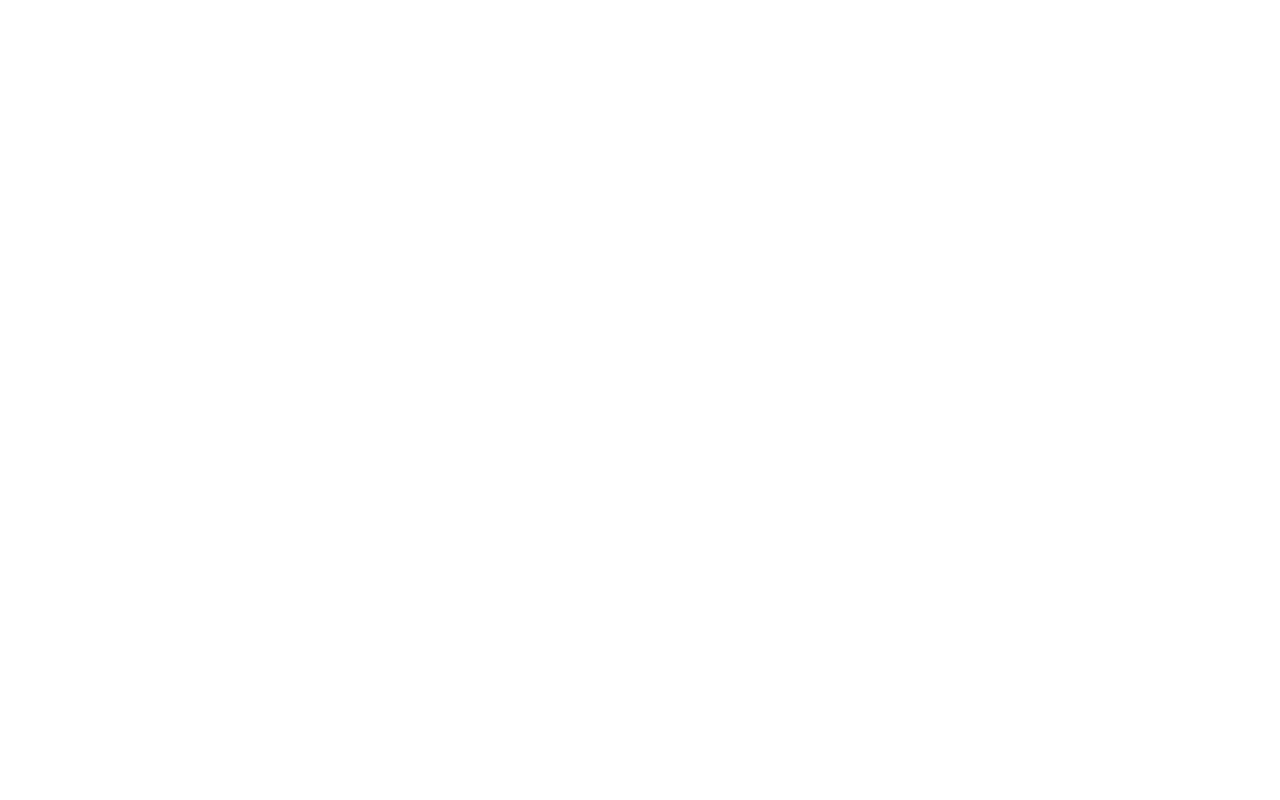
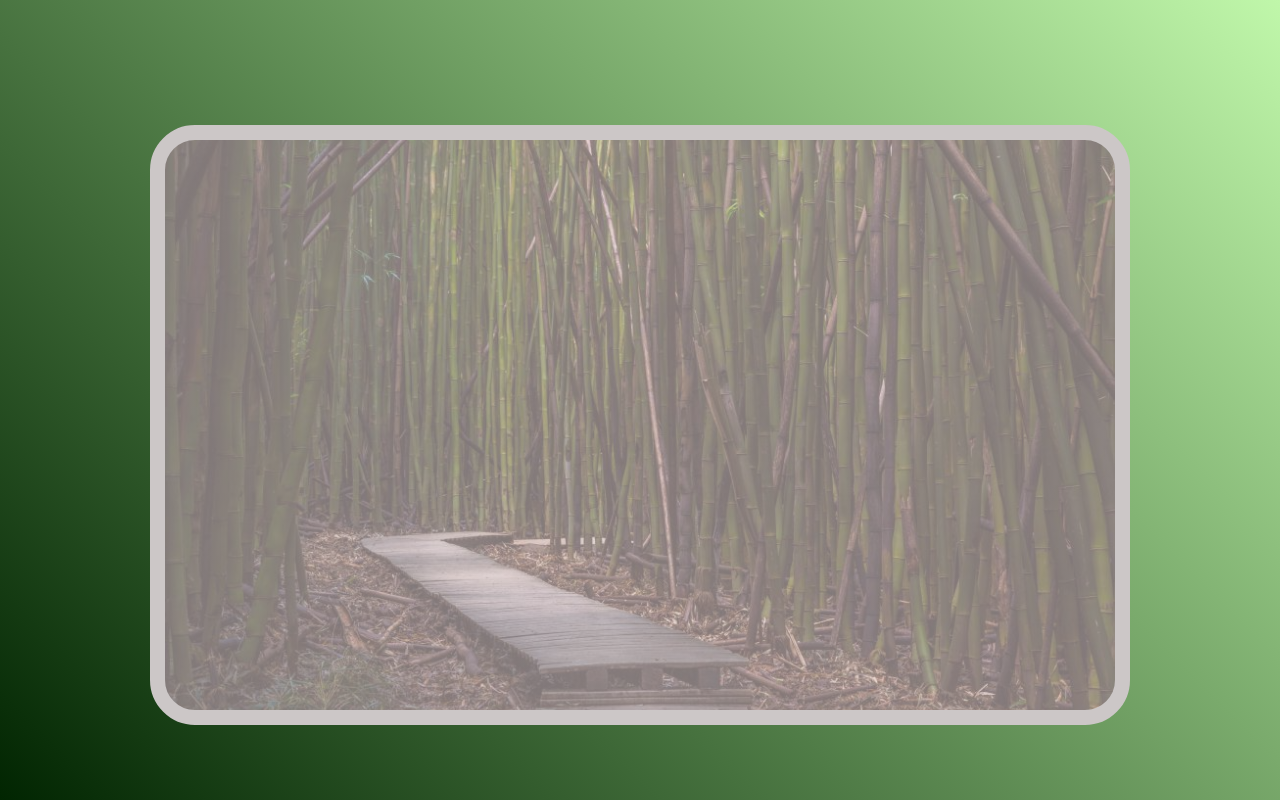
Before and after one commit to jimbuscodes/homework5, a plain HTML site: page index.html in a window 1280 px wide. Drawn offline with nearby package versions, Linux system fonts and the light colour scheme; files that its build step writes are made by us from their sources.

Commit message:
setup basic design of webpage

```diff
--- a/index.html
+++ b/index.html
@@ -3,8 +3,11 @@
   <head>
     <meta charset="UTF-8" />
     <meta name="viewport" content="width=device-width, initial-scale=1.0" />
-    <link rel="stylesheet" href="styles.css" />
+    <link rel="stylesheet" href="css/styles.css" />
     <title>homework5</title>
   </head>
-  <body></body>
+  <body>
+    <div class="blank"></div>
+    <div class="wrapper"></div>
+  </body>
 </html>
--- /dev/null
+++ b/scss/blank.scss
@@ -0,0 +1,3 @@
+.blank {
+  height: 125px;
+}
--- a/scss/structure.scss
+++ b/scss/structure.scss
@@ -6,6 +6,9 @@
 html,
 body {
   height: 100%;
+  background: linear-gradient(45deg, #012501, #c0f7aa);
+  background-size: cover;
+  background-repeat: no-repeat;
 }
 h1,
 h2,
--- a/scss/styles.scss
+++ b/scss/styles.scss
@@ -1 +1,3 @@
 @import "structure.scss";
+@import "wrapper.scss";
+@import "blank.scss";
--- /dev/null
+++ b/scss/wrapper.scss
@@ -0,0 +1,18 @@
+.wrapper {
+  overflow: hidden;
+  position: relative;
+  margin: 0 auto;
+  width: 980px;
+  height: 600px;
+  overflow: hidden;
+  background-image: linear-gradient(
+      to bottom rgba(215, 201, 201, 0.6),
+      rgba(215, 201, 201, 0.6)
+    ),
+    url(../images/bamboo-trees-.jpg);
+  background-size: cover;
+  background-repeat: no-repeat;
+  background-position: center;
+  border: solid 15px #ccc7c7;
+  border-radius: 45px;
+}
```
Also changed, not shown: css/blank.css (added), css/styles.css, 1 other file.
